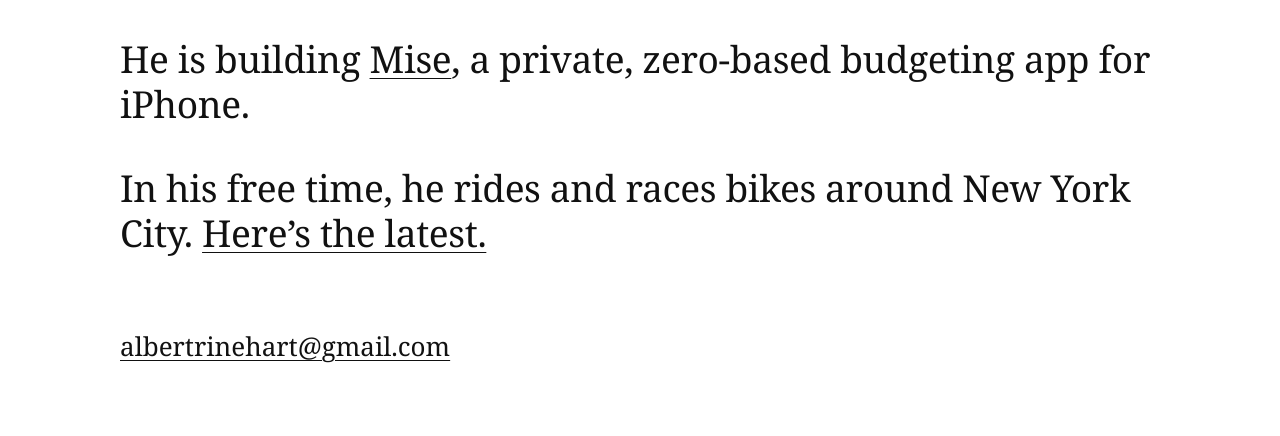
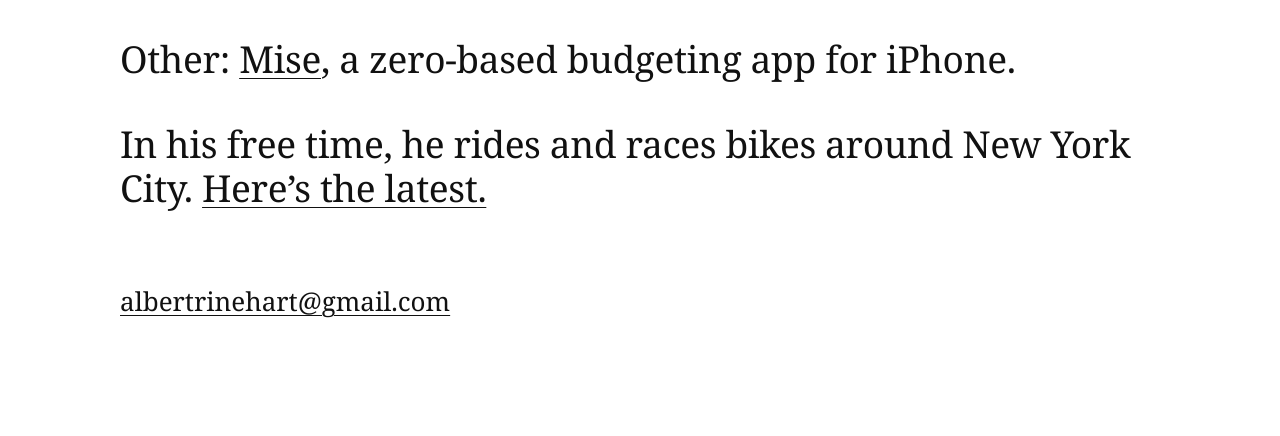
Before and after one commit to albertrinehart/albertrinehart.com, a plain HTML site: page index.html in a window 1280 px wide. Shown: the part 692-1128 px from the top of the page. After the commit the page ends 1083 px from the top, so only its background shows below. Drawn offline with Linux system fonts and the light colour scheme; a web font is replaced by a local one.

Commit message:
Reword the Mise line on the home page
Co-Authored-By: Claude Opus 5.5 <noreply@anthropic.com>

```diff
--- a/index.html
+++ b/index.html
@@ -33,7 +33,7 @@
         <p>He is a Senior Financial Analyst at <a href="https://www.wmg.com" target="_blank" rel="noopener">Warner Music Group</a>, where he works in Recorded Music Finance.</p>
         <p>He graduated from <a href="https://www.osu.edu" target="_blank" rel="noopener">The Ohio State University</a>’s <a href="https://fisher.osu.edu" target="_blank" rel="noopener">Fisher College of Business</a> with a B.S.B.A. and a minor in Environment, Economy, Development, and Sustainability.</p>
         <p>He founded <a href="https://www.instagram.com/retailorresale/" target="_blank" rel="noopener">@retailorresale</a>, a sneaker media page on Instagram that grew past 100,000 followers and 4 million impressions a month.</p>
-        <p>He is building <a href="/mise/">Mise</a>, a private, zero-based budgeting app for iPhone.</p>
+        <p>Other: <a href="/mise/">Mise</a>, a zero-based budgeting app for iPhone.</p>
         <p>In his free time, he rides and races bikes around New York City. <span class="fake-link">Here’s the latest.</span></p>
       </div>
     </main>
```
